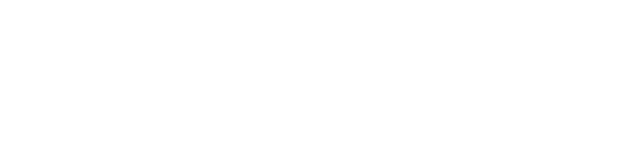
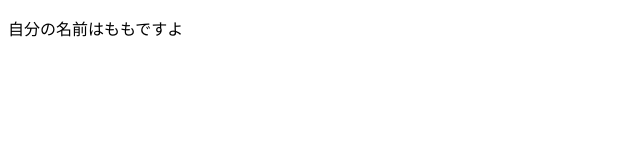
Before and after one commit to testyuko/git_test, a plain HTML site: page index.html in a window 1280 px wide. Shown: the whole page, without its empty margins (0-640 px from the left). Drawn offline with Linux system fonts and the light colour scheme.

Commit message:
コミットメッセージ

```diff
--- a/index.html
+++ b/index.html
@@ -6,6 +6,6 @@
     <title>Document</title>
 </head>
 <body>
-
+    <p>自分の名前はももですよ</p>
 </body>
 </html>
```
